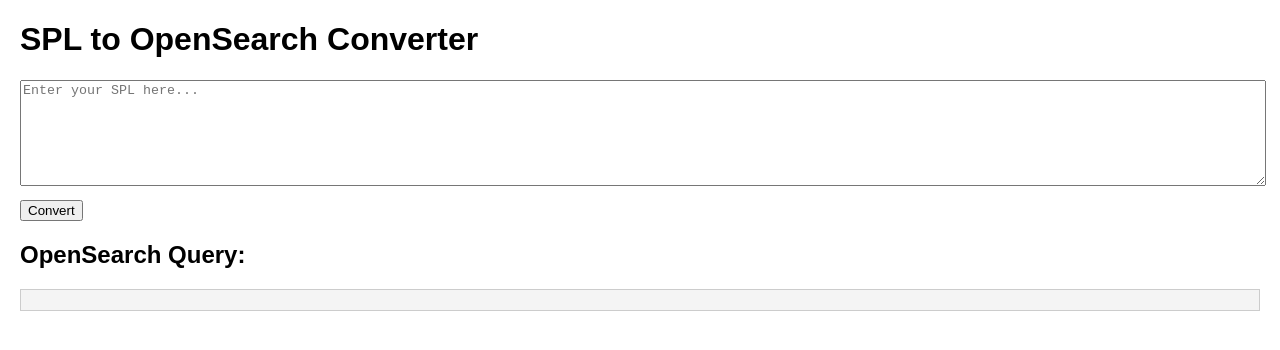
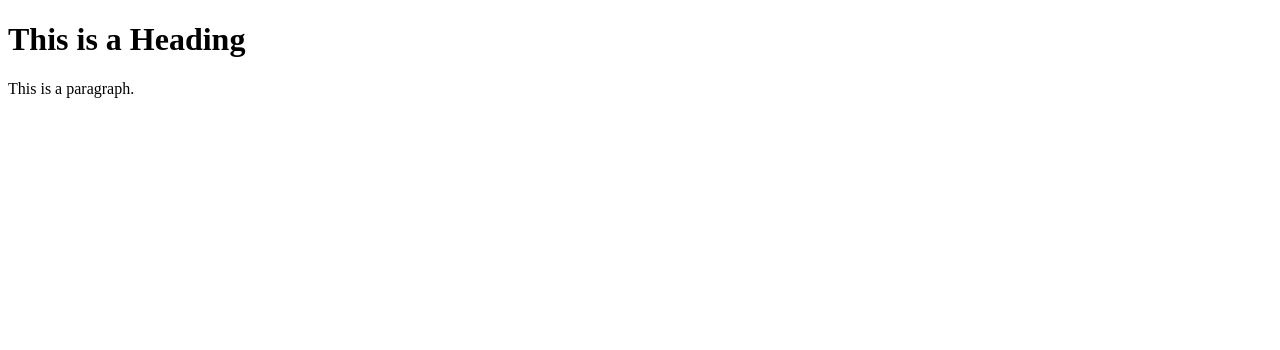
Before and after one commit to tarunmalhtora/Alertconverter, a plain HTML site: page index.html in a window 1280 px wide. Drawn offline with Linux system fonts and the light colour scheme.

Commit message:
Update index.html

```diff
--- a/index.html
+++ b/index.html
@@ -1,35 +1,12 @@
 <!DOCTYPE html>
-<html lang="en">
+<html>
 <head>
-    <meta charset="UTF-8">
-    <meta name="viewport" content="width=device-width, initial-scale=1.0">
-    <title>SPL to OpenSearch Converter</title>
-    <style>
-        body { font-family: Arial, sans-serif; margin: 20px; }
-        textarea { width: 100%; height: 100px; }
-        button { margin-top: 10px; }
-        pre { background: #f4f4f4; padding: 10px; border: 1px solid #ccc; }
-    </style>
+<title>Page Title</title>
 </head>
 <body>
-    <h1>SPL to OpenSearch Converter</h1>
-    <textarea id="splInput" placeholder="Enter your SPL here..."></textarea>
-    <button onclick="convert()">Convert</button>
-    <h2>OpenSearch Query:</h2>
-    <pre id="output"></pre>
 
-    <script>
-        function convert() {
-            const spl = document.getElementById("splInput").value;
-            const opensearchQuery = splToOpenSearch(spl);
-            document.getElementById("output").textContent = opensearchQuery;
-        }
+<h1>This is a Heading</h1>
+<p>This is a paragraph.</p>
 
-        function splToOpenSearch(spl) {
-            // Basic conversion logic (to be enhanced)
-            // For now, let's just return a placeholder
-            return "Converted OpenSearch Query"; // Replace with actual logic later
-        }
-    </script>
 </body>
 </html>
```
